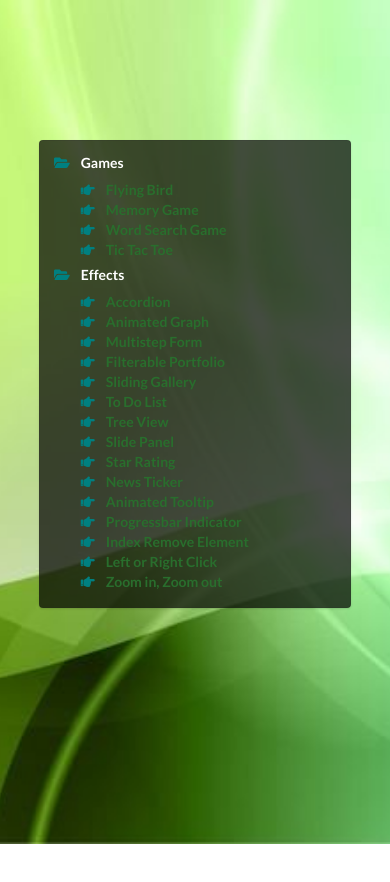
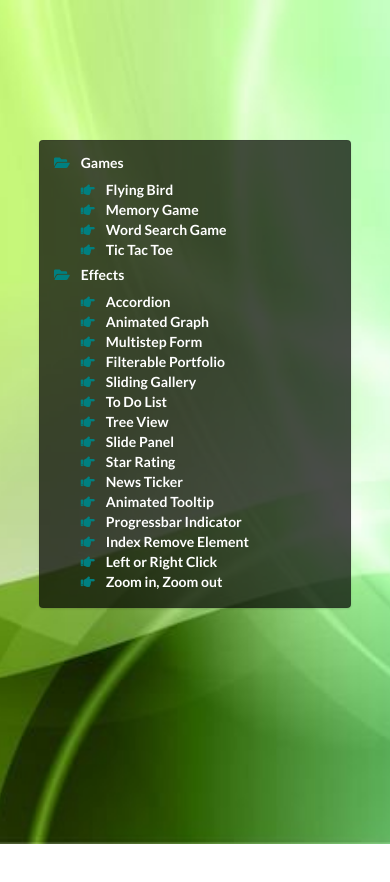
Before and after one commit to Donadonzi/Donadonzi.github.io, a website: page index.html in a window 390 px wide. Drawn offline with nearby package versions, Linux system fonts and the light colour scheme.

Commit message:
modified style

```diff
--- a/style.css
+++ b/style.css
@@ -55,3 +55,8 @@ body {
 .header a {
 	color: #296e2d;
 }
+
+@media screen and (max-width: 768px) {
+	.header a {
+		color: white;
+}
```
